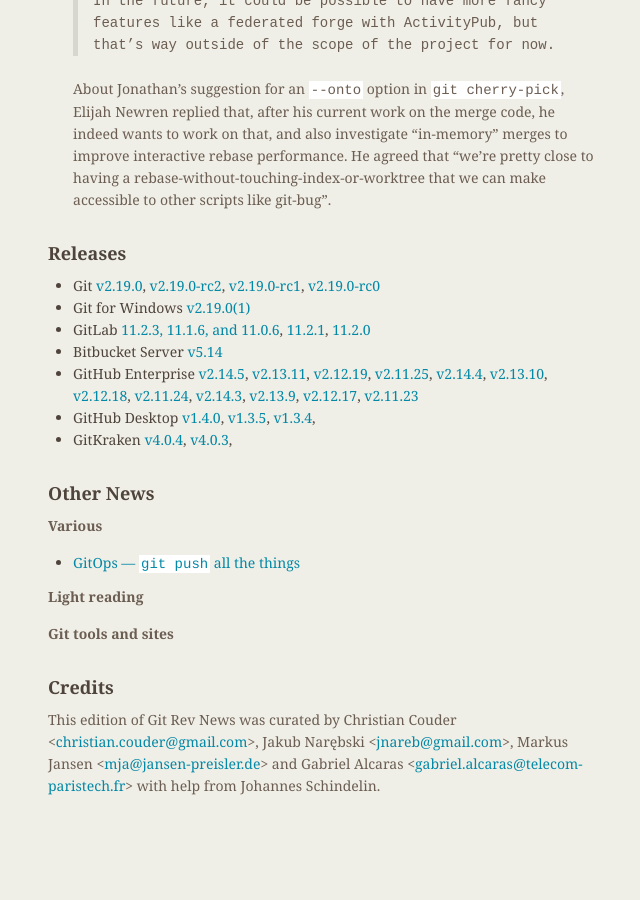
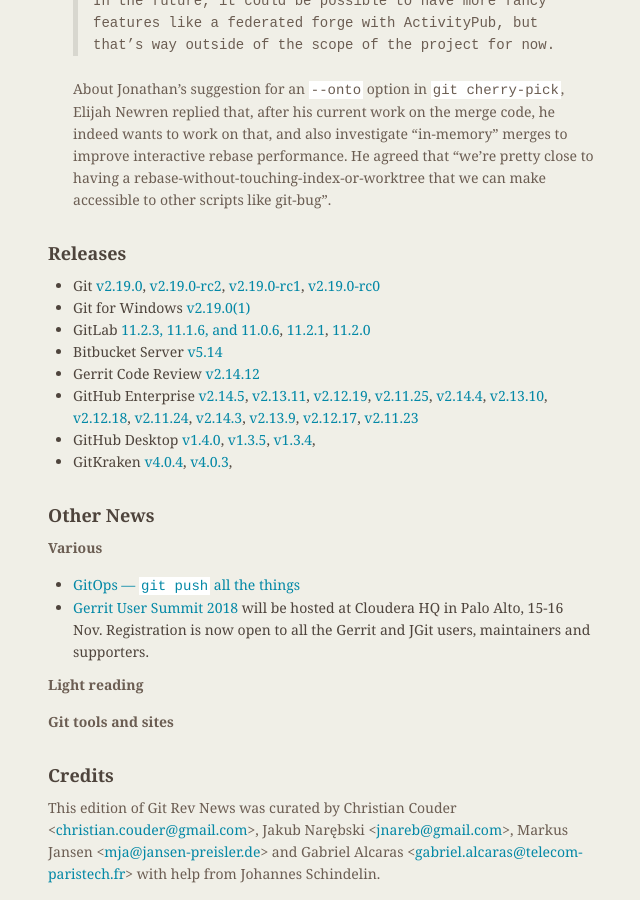
Before and after one commit to git/git.github.io, a Jekyll site: the page built from rev_news/drafts/edition-43.md, in a window 1280 px wide and 900 px high, scrolled down 2899 px. Shown: the whole window, without its empty margins (486-1126 px from the left). Built offline with Jekyll 4.4.1, drawn with Linux system fonts in a browser that asks for light colours; before the commit the page ends 3711 px from its top, so only the background shows below that.

Commit message:
Adding Gerrit v2.14.12 and Gerrit User Summit 2018 to the news

```diff
--- a/rev_news/drafts/edition-43.md
+++ b/rev_news/drafts/edition-43.md
@@ -193,6 +193,7 @@
 [11.2.1](https://about.gitlab.com/2018/08/23/gitlab-11-2-1-released/),
 [11.2.0](https://about.gitlab.com/2018/08/22/gitlab-11-2-released/)
 + Bitbucket Server [v5.14](https://confluence.atlassian.com/bitbucketserver/bitbucket-server-release-notes-872139866.html)
++ Gerrit Code Review [v2.14.12](https://groups.google.com/forum/#!msg/repo-discuss/iTc-8qSHNOM/WchxHqg7BQAJ;context-place=forum/repo-discuss)
 + GitHub Enterprise [v2.14.5](https://enterprise.github.com/releases/2.14.5),
 [v2.13.11](https://enterprise.github.com/releases/2.13.11),
 [v2.12.19](https://enterprise.github.com/releases/2.12.19),
@@ -217,6 +218,8 @@
 
 
 * [GitOps — `git push` all the things](https://dzone.com/articles/gitops-git-push-all-the-things)
+* [Gerrit User Summit 2018](https://gerrit.googlesource.com/summit/2018/+/master/index.md) will be hosted at Cloudera HQ in Palo Alto,
+  15-16 Nov. Registration is now open to all the Gerrit and JGit users, maintainers and supporters.
 
 __Light reading__
 
```
